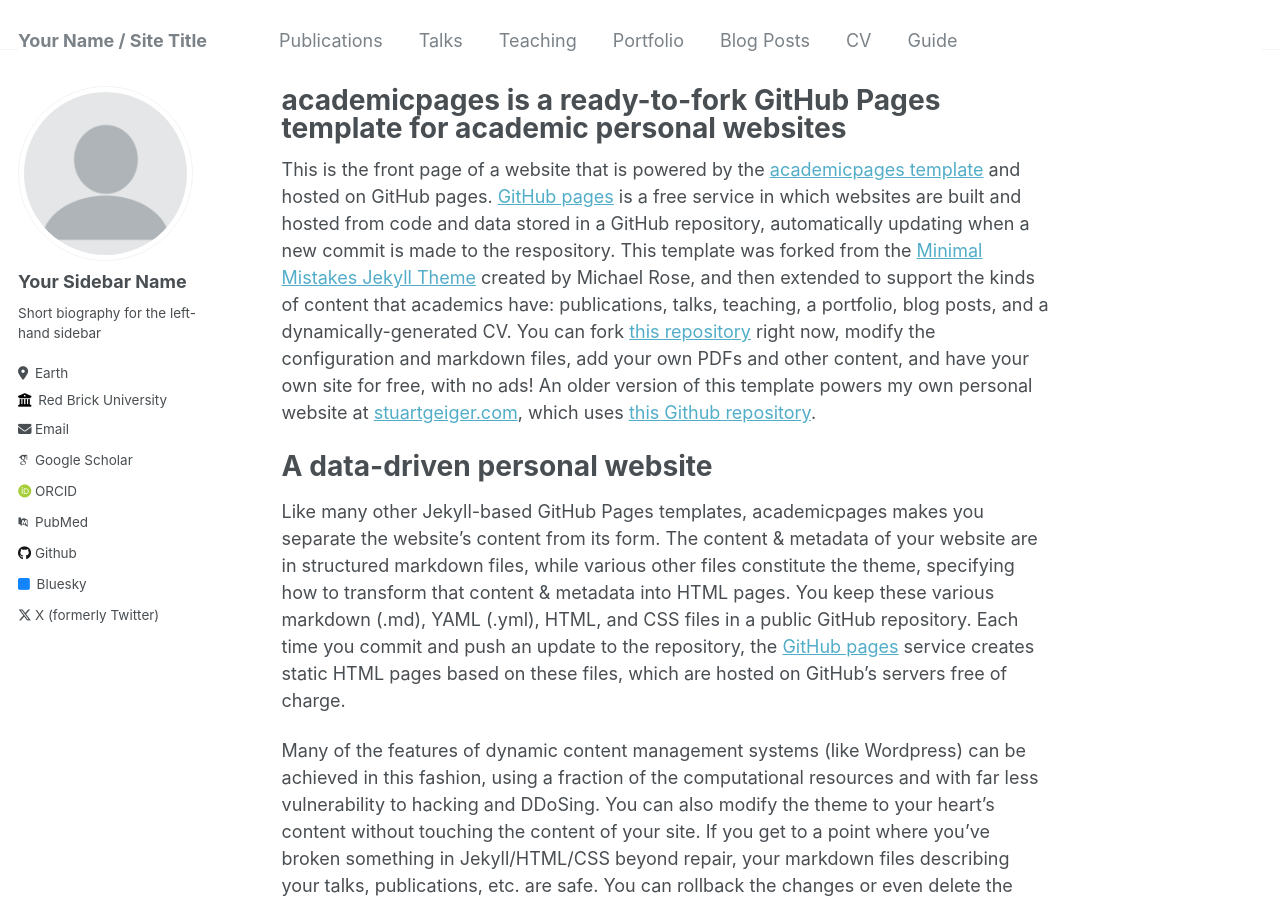
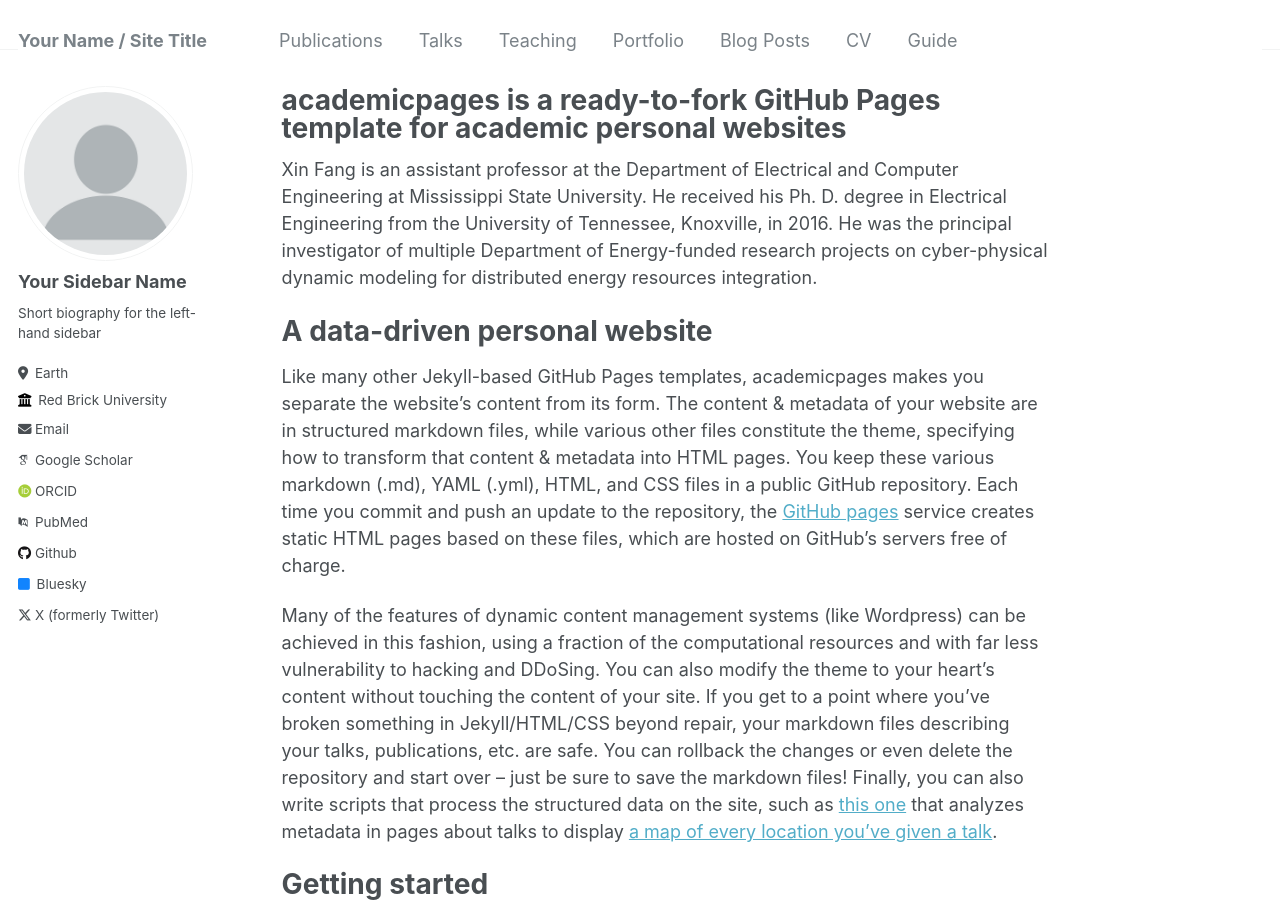
Before and after one commit to XinFang88/xinfang88.github.io, a Jekyll site: the page built from _pages/about.md, in a window 1280 px wide and 900 px high. Built offline with Jekyll 4.4.1, drawn with Linux system fonts in a browser that asks for light colours; some web fonts are replaced.

Commit message:
Update about.md

```diff
--- a/_pages/about.md
+++ b/_pages/about.md
@@ -7,7 +7,7 @@
   - /about.html
 ---
 
-This is the front page of a website that is powered by the [academicpages template](https://github.com/academicpages/academicpages.github.io) and hosted on GitHub pages. [GitHub pages](https://pages.github.com) is a free service in which websites are built and hosted from code and data stored in a GitHub repository, automatically updating when a new commit is made to the respository. This template was forked from the [Minimal Mistakes Jekyll Theme](https://mmistakes.github.io/minimal-mistakes/) created by Michael Rose, and then extended to support the kinds of content that academics have: publications, talks, teaching, a portfolio, blog posts, and a dynamically-generated CV. You can fork [this repository](https://github.com/academicpages/academicpages.github.io) right now, modify the configuration and markdown files, add your own PDFs and other content, and have your own site for free, with no ads! An older version of this template powers my own personal website at [stuartgeiger.com](http://stuartgeiger.com), which uses [this Github repository](https://github.com/staeiou/staeiou.github.io).
+Xin Fang is an assistant professor at the Department of Electrical and Computer Engineering at Mississippi State University. He received his Ph. D. degree in Electrical Engineering from the University of Tennessee, Knoxville, in 2016. He was the principal investigator of multiple Department of Energy-funded research projects on cyber-physical dynamic modeling for distributed energy resources integration.
 
 A data-driven personal website
 ======
```
